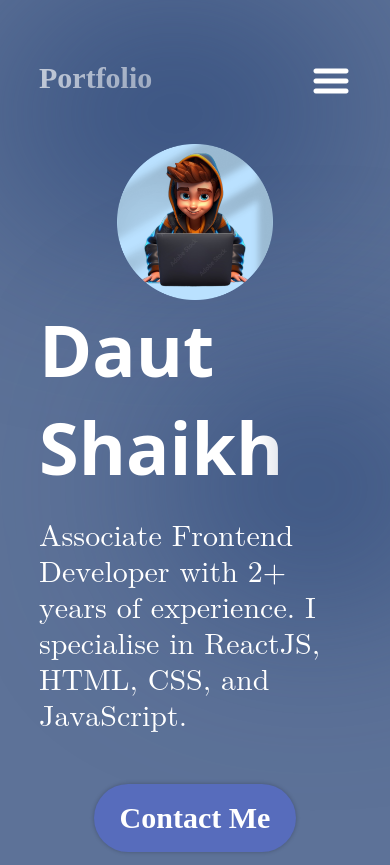
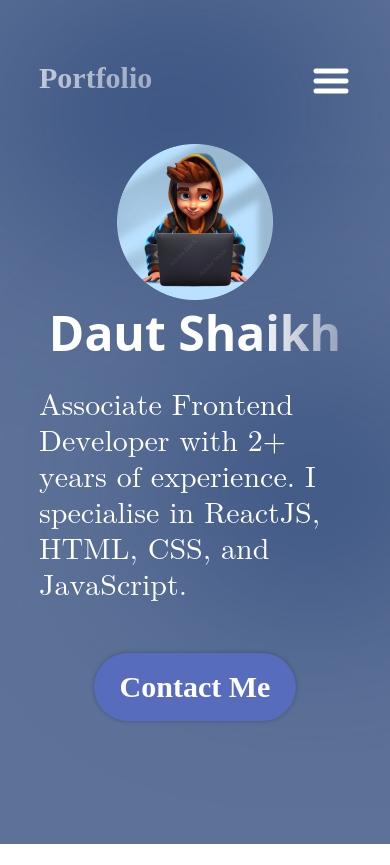
Before and after one commit to Sdaud1950/Portfolio, a React (Vite) app: page / in a window 390 px wide. After the commit the page ends 844 px from the top, so only its background shows below. Built offline with nearby package versions, Linux system fonts and the light colour scheme.

Commit message:
Update Hero.module.css

```diff
--- a/src/components/Hero/Hero.module.css
+++ b/src/components/Hero/Hero.module.css
@@ -105,8 +105,8 @@
   }
 
   .title {
-    font-size: 48;
-  }
+    font-size: 48px;
+    }
 
   .description {
     font-size: 26;
```
